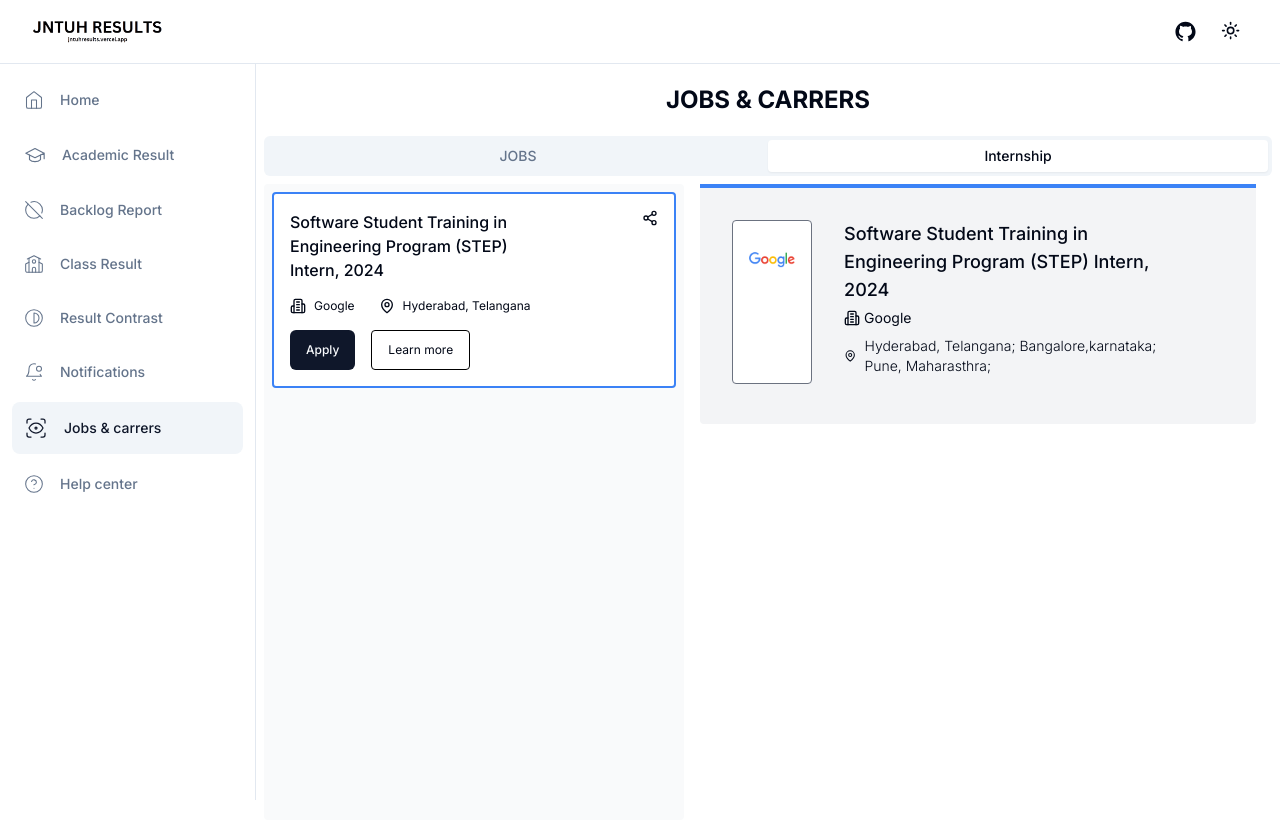
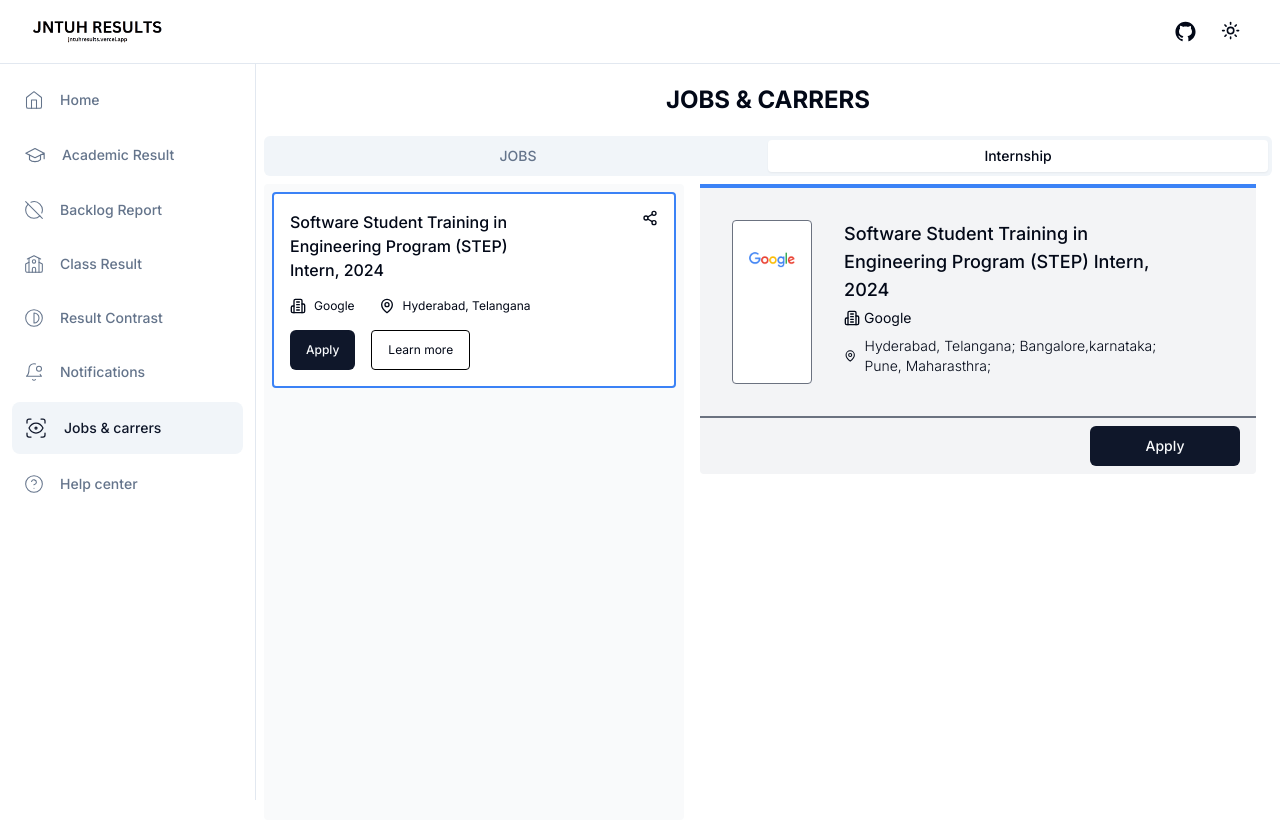
Before and after one commit to ThilakReddyy/JNTUHRESULTS-WEB, a Next.js app: page /carrers in a window 1280 px wide. Built offline with nearby package versions, Linux system fonts and the light colour scheme; a web font is replaced by a local one.

Commit message:
Add:apply

```diff
--- a/app/carrers/page.tsx
+++ b/app/carrers/page.tsx
@@ -421,6 +421,9 @@ const Carrers = () => {
                     </div>
                   </div>
                 </div>
+                <div className="border-t-2 border-gray-500 pr-4 pt-2 flex justify-end w-full">
+                  <Button className="w-[150px]">Apply</Button>
+                </div>
               </div>
             </div>
           </TabsContent>
```
